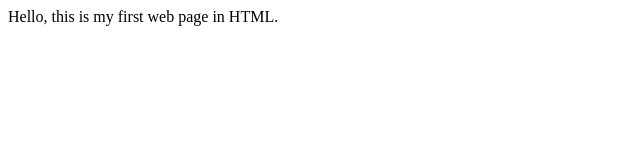
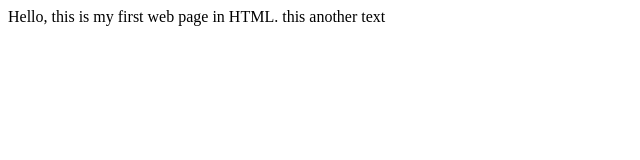
Before and after one commit to Jesper-SH-Hong/in-class-examples, a plain HTML site: page index.html in a window 1280 px wide. Shown: the whole page, without its empty margins (0-640 px from the left). Drawn offline with Linux system fonts and the light colour scheme.

Commit message:
Update index.html

```diff
--- a/index.html
+++ b/index.html
@@ -8,5 +8,7 @@
 
     <body>
         Hello, this is my first web page in HTML.
+
+        this another text
     </body>
 </html>
```
